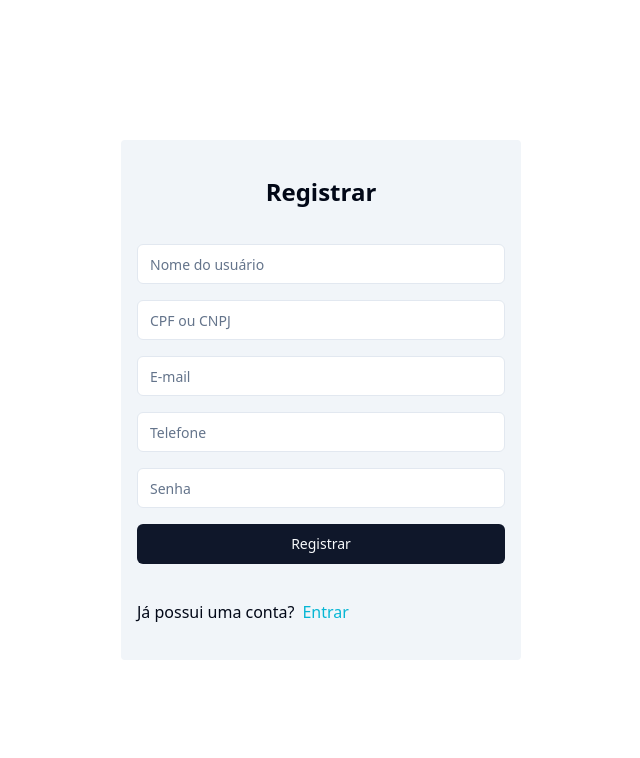
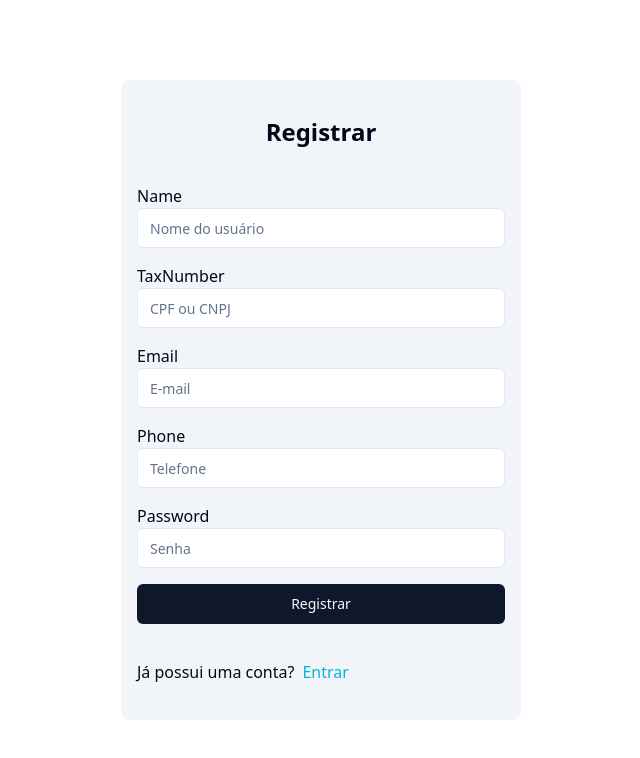
Before and after one commit to Lucasasdev/crud-system, a React (Vite) app: page /register in a window 1280 px wide. Shown: the top 758 px of the page, without its empty margins (319-959 px from the left). Built offline with nearby package versions, Linux system fonts and the light colour scheme.

Commit message:
feat: add label to login and register page

```diff
--- a/src/pages/login.tsx
+++ b/src/pages/login.tsx
@@ -30,22 +30,26 @@ const Login = () => {
       <div className="h-[100vh] w-full  flex justify-center items-center">
         <form
           onSubmit={handleClickSubmit}
-          className="max-w-[25rem] bg-secondary flex flex-col gap-4 p-4 rounded-sm w-full"
+          className="max-w-[25rem] bg-secondary flex flex-col gap-4 p-4 rounded-lg w-full"
         >
           <span className="font-semibold text-2xl text-center m-5">Entrar</span>
           <div>
+            <label htmlFor="ftaxnumber">TaxNumber</label>
             <Input
               value={taxNumber}
               type="text"
+              id="ftaxnumber"
               required
               placeholder="CPF ou CNPJ"
               onChange={(e) => setTaxNumber(e.target.value)}
             />
           </div>
           <div>
+            <label htmlFor="fpassword">Password</label>
             <Input
               value={password}
               type="password"
+              id="fpassword"
               required
               placeholder="Senha do usuário"
               onChange={(e) => setPassword(e.target.value)}
--- a/src/pages/register.tsx
+++ b/src/pages/register.tsx
@@ -37,51 +37,61 @@ const Register = () => {
     <div className="h-[100vh] w-full flex justify-center items-center">
       <form
         onSubmit={handleRegisterUser}
-        className="max-w-[25rem] bg-secondary flex flex-col gap-4 p-4 rounded-sm w-full justify-center"
+        className="max-w-[25rem] bg-secondary flex flex-col gap-4 p-4 rounded-lg w-full justify-center"
       >
         <span className="font-semibold text-2xl m-5 text-center">
           Registrar
         </span>
         <div>
+          <label htmlFor="fname">Name</label>
           <Input
             value={name}
             type="text"
+            id="fname"
             required
             placeholder="Nome do usuário"
             onChange={(e) => setName(e.target.value)}
           />
         </div>
         <div>
+          <label htmlFor="ftaxnumber">TaxNumber</label>
           <Input
             value={taxNumber}
             type="text"
+            id="ftaxnumber"
             required
             placeholder="CPF ou CNPJ"
             onChange={(e) => setTaxNumber(e.target.value)}
           />
         </div>
         <div>
+          <label htmlFor="femail">Email</label>
           <Input
             value={mail}
             type="email"
+            id="femail"
             required
             placeholder="E-mail"
             onChange={(e) => setMail(e.target.value)}
           />
         </div>
         <div>
+          <label htmlFor="fphone">Phone</label>
           <Input
             value={phone}
             type="text"
+            id="fphone"
             required
             placeholder="Telefone"
             onChange={(e) => setPhone(e.target.value)}
           />
         </div>
         <div>
+          <label htmlFor="fpassword">Password</label>
           <Input
             value={password}
             type="password"
+            id="fpassword"
             required
             placeholder="Senha"
             onChange={(e) => setPassword(e.target.value)}
```
